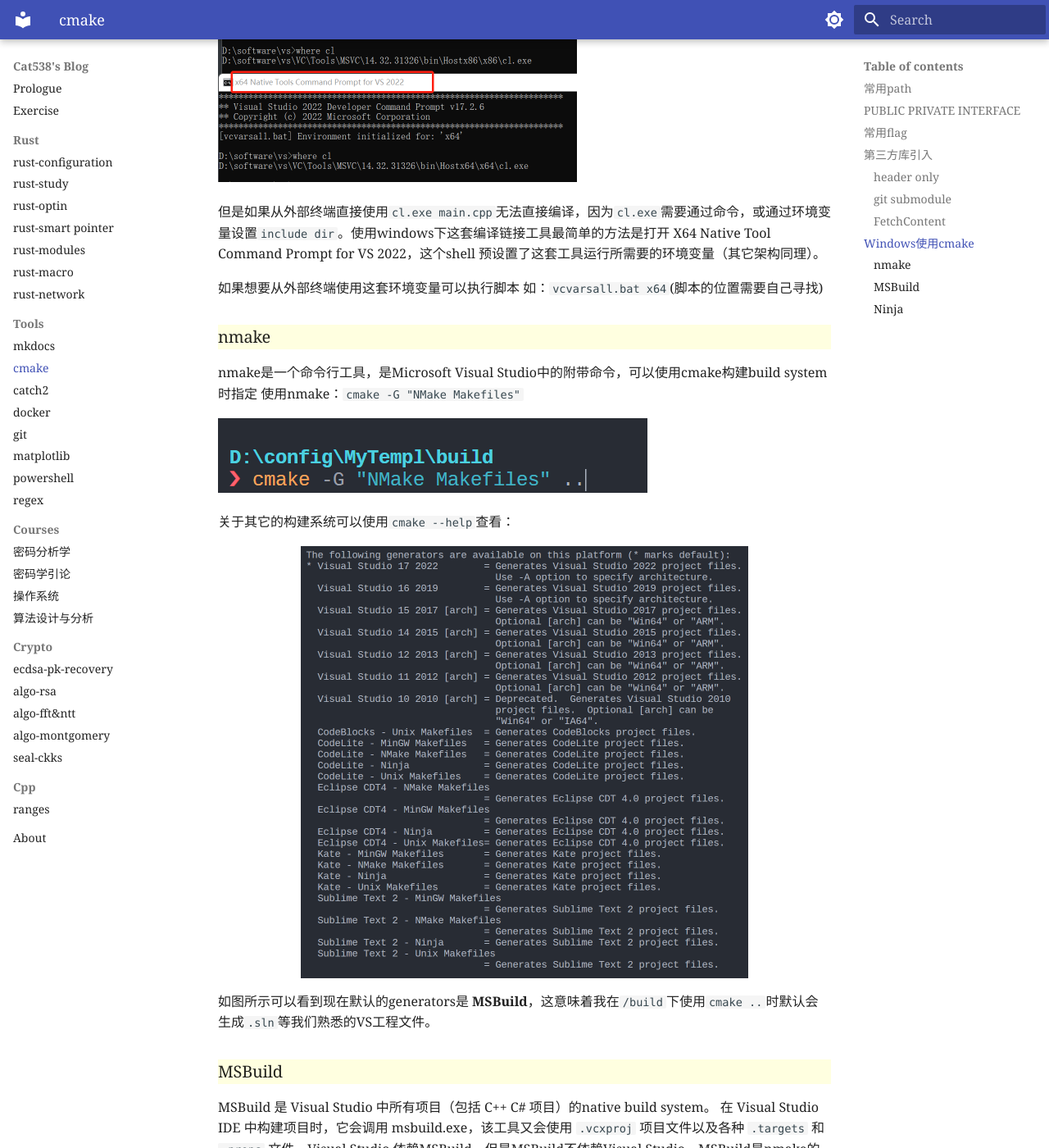
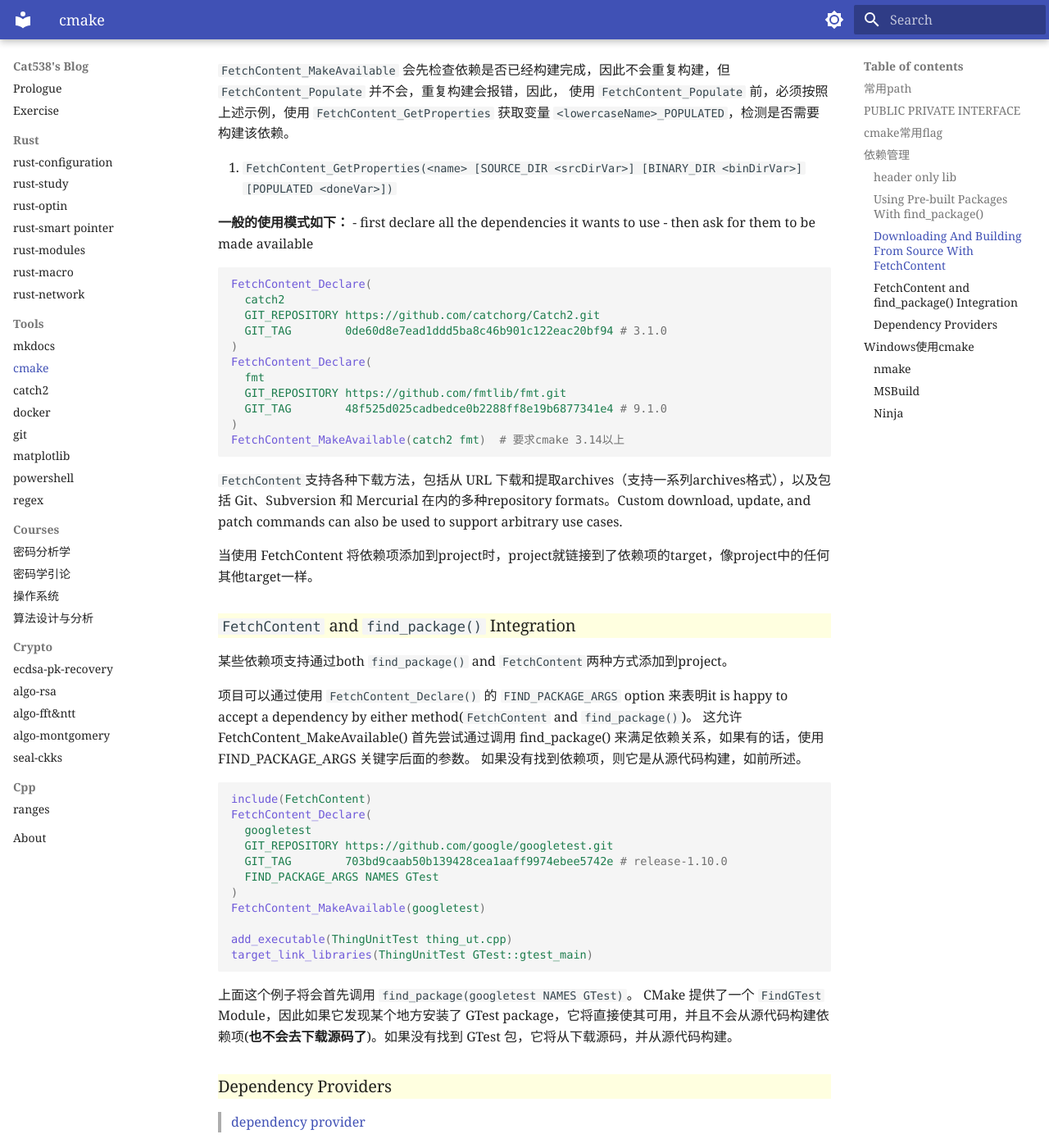
Before and after one commit to cat538/cat538.github.io, an MkDocs documentation site: the page built from docs/tools/cmake.md, in a window 1280 px wide and 1400 px high, scrolled down 2741 px. Shown: the whole window at 82% size. Built offline with MkDocs 1.6.1 and Material for MkDocs 9.7.7, drawn with Linux system fonts in a browser that asks for light colours; some of the changed text lies outside the part shown.

Commit message:
feat: update `cmake`

````diff
--- a/docs/tools/cmake.md
+++ b/docs/tools/cmake.md
@@ -1,8 +1,14 @@
 # cmake
+
+> 官方文档: [cmake documentation](https://cmake.org/cmake/help/latest/index.html)
+
+CMake 是一个管理源代码构建的工具。最初，CMake 被设计为一个生成各种 Makefile 方言(various dialects of Makefile)的生成器，如今 CMake 生成现代buildsystems（例如 Ninja）以及用于 IDE（例如 Visual Studio 和 Xcode）的项目文件。
+
+CMake 广泛用于 C 和 C++ 语言，但它也可以用于构建其他语言的源代码。
 
 ## 常用path
 
-- `CMAKE_SOURCE_DIR` : **顶级**cmakelists.txt的文件夹目录。
+- `CMAKE_SOURCE_DIR` : **顶级**`cmakelists.txt`的文件所在目录。
 - `CMAKE_CURRENT_SOURCE_DIR` : 一般来说，一个工程会有多个cmakelists.txt文件，对应当前文件目录。
 - `CMAKE_BINRAY_DIR` : 对应cmake的build的目录，主要是运行时生成的文件目录。
 - `CMAKE_CURRENT_BINARY_DIR` : 对应build里的目录。
@@ -10,9 +16,9 @@
 - `CMAKE_PREFIX_PATH` : api(find_libray/path)包含模块时的搜索目录。
 - `CMAKE_INSTALL_PREFIX` : 调用install相关函数，要生成/保存的根目录路径。
 
+<!-- ## 常用命令
 
-
-- `target_compile_features`可以更细粒度的指定C++的特性，如`cxx_auto_type`，`cxx_lambda`等，如果某个子项目需要C++20，但是i项目整体是17，可以对项目设置`target_compile_features(<project name> INTERFACE cxx_std_20)`
+- `target_compile_features`可以更细粒度的指定C++的特性，如`cxx_auto_type`，`cxx_lambda`等，如果某个子项目需要C++20，但是i项目整体是17，可以对项目设置`target_compile_features(<project name> INTERFACE cxx_std_20)` -->
 
 ## PUBLIC  PRIVATE INTERFACE
 
@@ -31,7 +37,7 @@ target_compile_definitions(say-hello PUBLIC VERSION=4)
 - `target_add_definitions`
 - `target_compile_options`
 
-## 常用flag
+## cmake常用flag
 
 - `-G <generator-name>` 指定build system generator，如"Ninja"，“Unix Makefiles”
 - `-T <toolset-spec>` 为generator指定Toolset, if supported. 只有Visual Studio，Xcode等支持这一选项
@@ -40,21 +46,33 @@ build flag
 
 - `--target <tgt>..., -t <tgt>...` 指定target；默认target是all；`--target clean` 执行clean动作
 - `--config <cfg>` 对于multi-configuration 工具链（VS Xcode）， 指定cfg，如`--config Debug/Release`
--
 
-## 第三方库引入
 
-cmake引入第三方库可以分为三种方式：
+## 依赖管理
+> 官方文档: [Using Dependencies Guide](https://cmake.org/cmake/help/latest/guide/using-dependencies/index.html#guide:Using%20Dependencies%20Guide)
 
-### header only
+一个Project将经常依赖于其他 projects, assets, and artifacts。 CMake 提供了许多方法将依赖项引入构建。其中主要的方法是 `find_package()` 命令和 `FetchContent` 模块。
 
-如Boost，fmt(有 header only 版本)，这种库直接把头文件加入到当前工程头文件目录即可
+### header only lib
+如Boost，fmt等，这种库直接把头文件加入到当前工程头文件目录即可
 
-### git submodule
+### Using Pre-built Packages With `find_package()`
+> [find_package — CMake Documentation](https://cmake.org/cmake/help/latest/command/find_package.html)
 
-### FetchContent
 
-[FetchContent — CMake 3.24.2 Documentation](https://cmake.org/cmake/help/latest/module/FetchContent.html)
+项目所需的package可能已经在用户系统的某个位置构建并可用。这个package可能是用cmake构建的，也可能是用其它方式构建的，甚至有可能是一个根本不需要构建的文件集合。cmake为这些场景提供了`find_package()`命令。
+
+`find_package()`搜索众所周知的位置，以及项目或用户提供的其他路径。 它还支持package components and packages being optional。 该命令提供结果变量以允许项目根据是否找到包或特定组件来自定义其自己的行为。
+```cmake
+find_package(Catch2)
+find_package(GTest REQUIRED)
+find_package(Boost 1.79 COMPONENTS date_time)
+```
+### Downloading And Building From Source With `FetchContent`
+> [FetchContent — CMake 3.24.2 Documentation](https://cmake.org/cmake/help/latest/module/FetchContent.html)
+
+
+依赖项不一定have to be pre-built才能被 CMake 调用。 依赖项也可以作为主项目的一部分从源代码构建。 `FetchContent` 模块提供下载依赖项源代码并将其添加到主项目buildsystem的功能。 The dependency's sources will be built along with the rest of the main-project, just as though the sources were part of the main-project's own sources.
 
 该模块主要包括四个命令：
 
@@ -62,18 +80,15 @@ cmake引入第三方库可以分为三种方式：
 
    - 关于`<contentOptions>`中的`GIT_TAG`:
 
-     ```
-     it is advisable to use a hash for GIT_TAG rather than a branch or tag name. A commit hash is more secure and helps to confirm that the downloaded contents are what you expected.
-     eg:
+     ```cmake
+     # it is advisable to use a hash for GIT_TAG rather than a branch or tag name. A commit hash is more secure and helps to confirm that the downloaded contents are what you expected.
+     # eg:
      FetchContent_Declare(
        googletest
        GIT_REPOSITORY https://github.com/google/googletest.git
        GIT_TAG        703bd9caab50b139428cea1aaff9974ebee5742e # release-1.10.0
      )
      ```
-
-   - 关于`FIND_PACKAGE_ARGS`
-
 2. `FetchContent_MakeAvaliable(<name1> [<name2>...])`
 
 3. `FetchContent_Populate(<name>)`
@@ -81,6 +96,53 @@ cmake引入第三方库可以分为三种方式：
    `FetchContent_MakeAvailable` 会先检查依赖是否已经构建完成，因此不会重复构建，但 `FetchContent_Populate` 并不会，重复构建会报错，因此， 使用 `FetchContent_Populate` 前，必须按照上述示例，使用 `FetchContent_GetProperties` 获取变量 `<lowercaseName>_POPULATED`，检测是否需要构建该依赖。
 
 4. `FetchContent_GetProperties(<name> [SOURCE_DIR <srcDirVar>] [BINARY_DIR <binDirVar>] [POPULATED <doneVar>])`
+
+**一般的使用模式如下：**
+- first declare all the dependencies it wants to use
+- then ask for them to be made available
+
+```cmake
+FetchContent_Declare(
+  catch2
+  GIT_REPOSITORY https://github.com/catchorg/Catch2.git
+  GIT_TAG        0de60d8e7ead1ddd5ba8c46b901c122eac20bf94 # 3.1.0
+)
+FetchContent_Declare(
+  fmt
+  GIT_REPOSITORY https://github.com/fmtlib/fmt.git
+  GIT_TAG        48f525d025cadbedce0b2288ff8e19b6877341e4 # 9.1.0
+)
+FetchContent_MakeAvailable(catch2 fmt)  # 要求cmake 3.14以上
+```
+`FetchContent`支持各种下载方法，包括从 URL 下载和提取archives（支持一系列archives格式），以及包括 Git、Subversion 和 Mercurial 在内的多种repository formats。Custom download, update, and patch commands can also be used to support arbitrary use cases.
+
+当使用 FetchContent 将依赖项添加到project时，project就链接到了依赖项的target，像project中的任何其他target一样。
+
+### `FetchContent` and `find_package()` Integration
+某些依赖项支持通过both `find_package()` and `FetchContent`两种方式添加到project。
+
+项目可以通过使用 `FetchContent_Declare()` 的 `FIND_PACKAGE_ARGS` option 来表明it is happy to accept a dependency by either method(`FetchContent` and `find_package()`)。 这允许 FetchContent_MakeAvailable() 首先尝试通过调用 find_package() 来满足依赖关系，如果有的话，使用 FIND_PACKAGE_ARGS 关键字后面的参数。 如果没有找到依赖项，则它是从源代码构建，如前所述。
+```cmake
+include(FetchContent)
+FetchContent_Declare(
+  googletest
+  GIT_REPOSITORY https://github.com/google/googletest.git
+  GIT_TAG        703bd9caab50b139428cea1aaff9974ebee5742e # release-1.10.0
+  FIND_PACKAGE_ARGS NAMES GTest
+)
+FetchContent_MakeAvailable(googletest)
+
+add_executable(ThingUnitTest thing_ut.cpp)
+target_link_libraries(ThingUnitTest GTest::gtest_main)
+```
+上面这个例子将会首先调用 `find_package(googletest NAMES GTest)`。 CMake 提供了一个 `FindGTest` Module，因此如果它发现某个地方安装了 GTest package，它将直接使其可用，并且不会从源代码构建依赖项(**也不会去下载源码了**)。如果没有找到 GTest 包，它将从下载源码，并从源代码构建。
+
+### Dependency Providers
+> [dependency provider](https://cmake.org/cmake/help/latest/command/cmake_language.html#dependency-providers)
+
+开发人员可能对how a dependency is provided to the project更感兴趣。您可能希望使用自己构建的特定版本的包。您可能想要使用第三方包管理器。出于安全或性能原因，您可能希望将某些请求重定向到您控制的系统上的不同 URL。 CMake 通过 Dependency Providers 支持这些场景。
+
+A dependency provider can be set to intercept `find_package()` and `FetchContent_MakeAvailable()` calls
 
 ## Windows使用cmake
 
````
Also changed, not shown: docs/cpp/move.md (+18 -0 lines).
